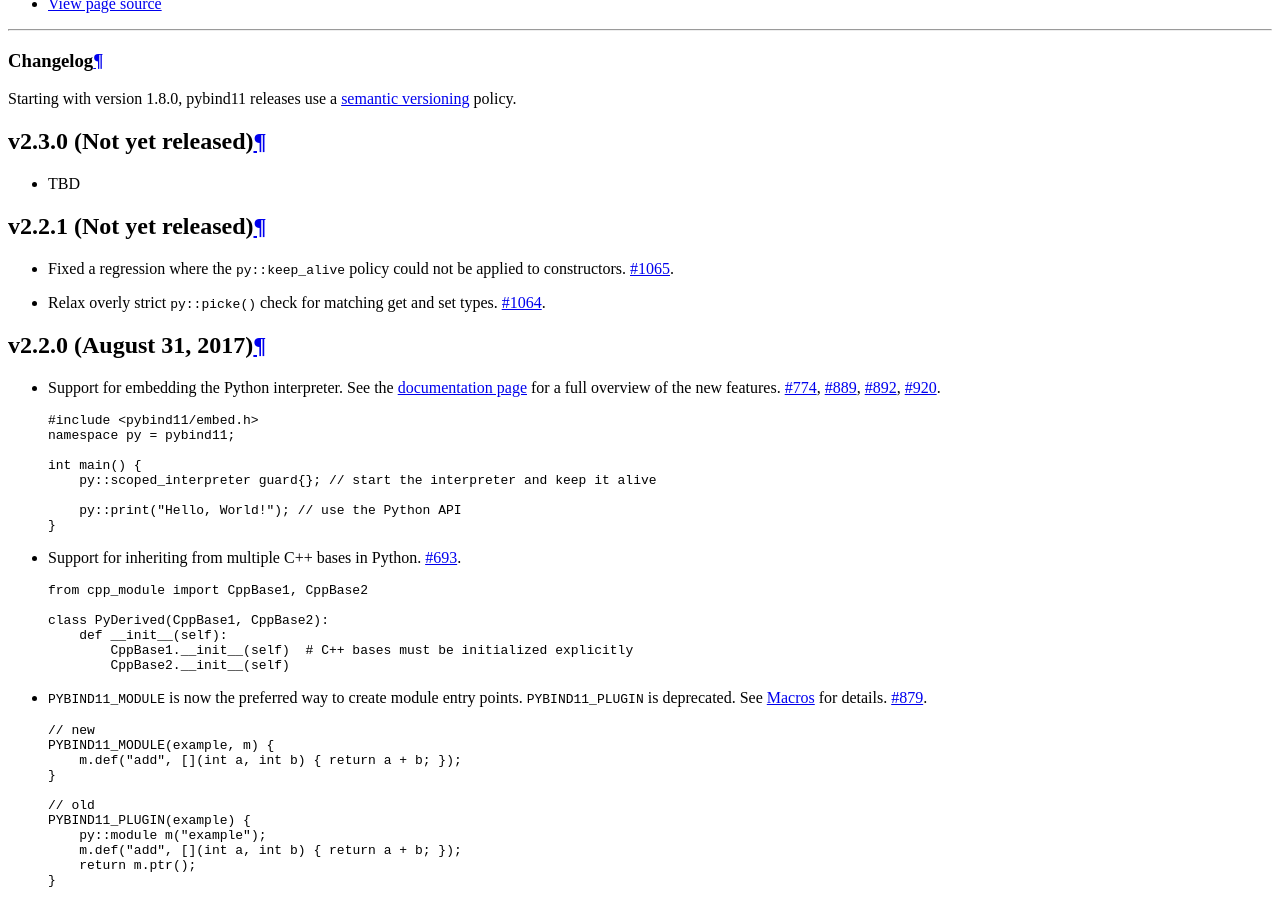
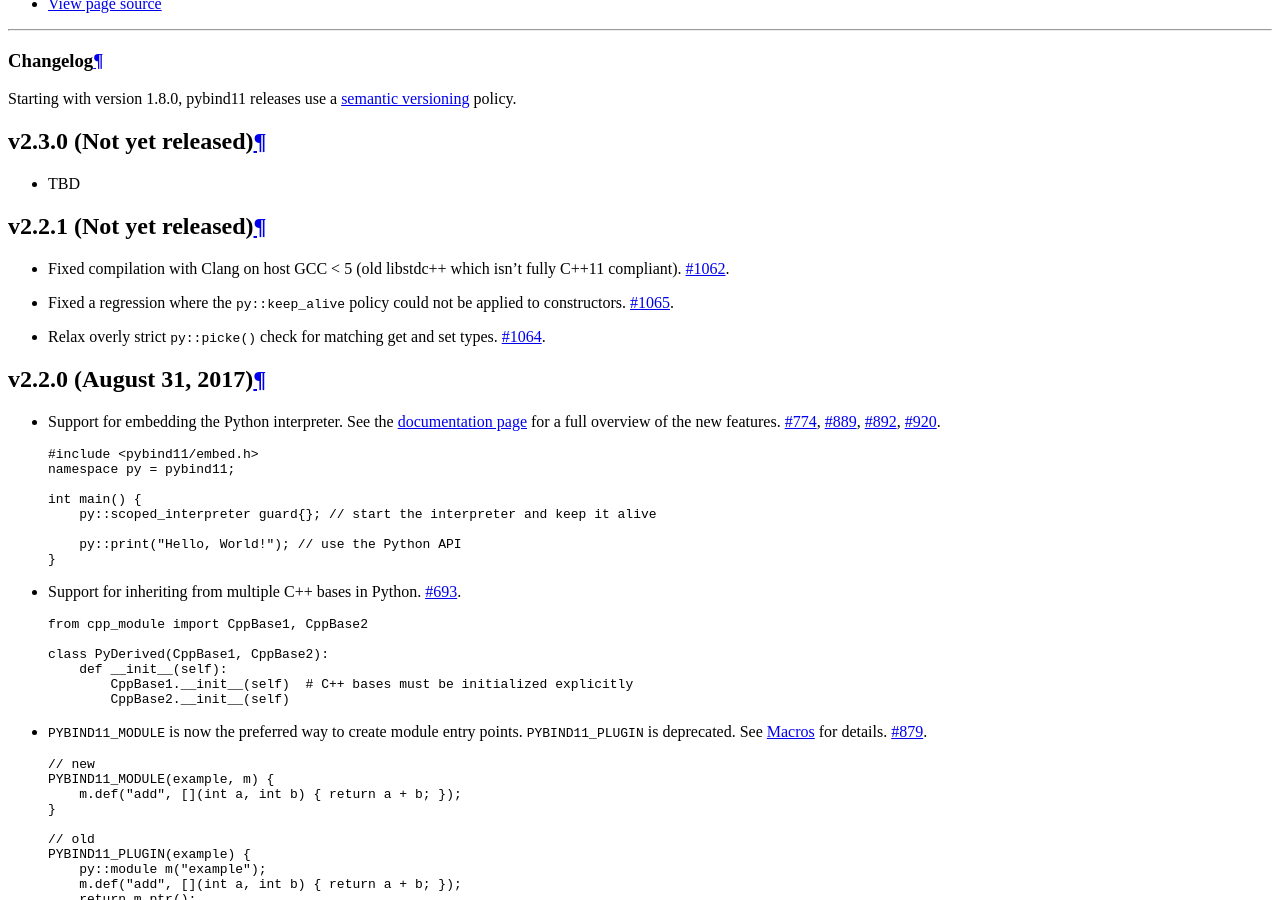
Before and after one commit to pybind/pybind11, a Sphinx documentation site: the page built from docs/changelog.rst, in a window 1280 px wide and 900 px high, scrolled down 970 px. Built offline with Sphinx 7.4.7 and the Read the Docs theme 2.0.0, drawn with Linux system fonts in a browser that asks for light colours.

Commit message:
Fix compilation with Clang on host GCC < 5 (old libstdc++)

```diff
--- a/docs/changelog.rst
+++ b/docs/changelog.rst
@@ -13,6 +13,9 @@
 
 v2.2.1 (Not yet released)
 -----------------------------------------------------
+
+* Fixed compilation with Clang on host GCC < 5 (old libstdc++ which isn't fully
+  C++11 compliant). `#1062 <https://github.com/pybind/pybind11/pull/1062>`_.
 
 * Fixed a regression where the ``py::keep_alive`` policy could not be applied
   to constructors. `#1065 <https://github.com/pybind/pybind11/pull/1065>`_.
```
Also changed, not shown: 1 other file.
